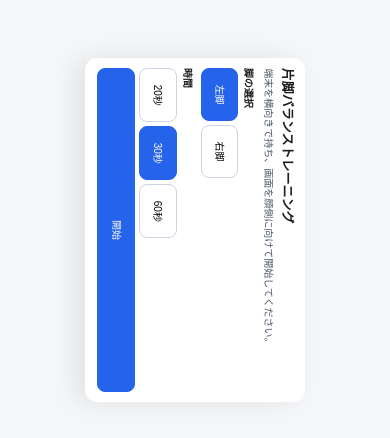
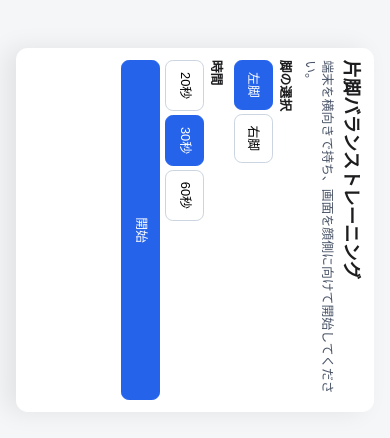
Before and after one commit to ST-katsuobushi/single-leg-balance-webapp, a React (Vite) app: page / in a window 390 px wide. Shown: the part 192-630 px from the top of the page. Built offline with nearby package versions, Linux system fonts and the light colour scheme.

Commit message:
Unify screen-based sizing and normalize pointer movement

```diff
--- a/src/App.tsx
+++ b/src/App.tsx
@@ -14,8 +14,6 @@ import type { DurationOption, Leg, Screen, SensorPoint, SessionLog, Settings } f
 
 const DURATION_OPTIONS: DurationOption[] = [20, 30, 60];
 const TARGET_RADIUS = 0.4;
-const DOT_RANGE_X_PERCENT = 45;
-const DOT_RANGE_Y_PERCENT = 34;
 
 const PORTRAIT_LOCK_MESSAGE = '画面回転ロックをONにしてください';
 
@@ -42,6 +40,8 @@ function App() {
   const totalCountRef = useRef(0);
   const previousRawRef = useRef<SensorPoint | null>(null);
   const filteredPointRef = useRef<SensorPoint>({ x: 0, y: 0 });
+  const targetAreaRef = useRef<HTMLDivElement | null>(null);
+  const [targetRadiusPx, setTargetRadiusPx] = useState(0);
 
   useEffect(() => {
     const media = window.matchMedia('(orientation: portrait)');
@@ -72,6 +72,26 @@ function App() {
   useEffect(() => {
     saveSettings(settings);
   }, [settings]);
+
+  useEffect(() => {
+    const element = targetAreaRef.current;
+    if (!element) return;
+
+    const updateRadius = () => {
+      setTargetRadiusPx(element.clientWidth / 2);
+    };
+
+    updateRadius();
+
+    const observer = new ResizeObserver(updateRadius);
+    observer.observe(element);
+    window.addEventListener('resize', updateRadius);
+
+    return () => {
+      observer.disconnect();
+      window.removeEventListener('resize', updateRadius);
+    };
+  }, [screen]);
 
   useEffect(() => {
     const handleOrientation = (event: DeviceOrientationEvent) => {
@@ -319,13 +339,14 @@ function App() {
                   <h2>練習中（{settings.leg === 'left' ? '左脚' : '右脚'}）</h2>
                   <p className="timer">残り: {remainingSec} 秒</p>
 
-                  <div className="targetArea" aria-label="balance target area">
+                  <div ref={targetAreaRef} className="targetArea" aria-label="balance target area">
                     <div className="targetCircle" />
                     <div
                       className="dot"
                       style={{
-                        left: `${50 + position.x * DOT_RANGE_X_PERCENT}%`,
-                        top: `${50 + position.y * DOT_RANGE_Y_PERCENT}%`,
+                        left: '50%',
+                        top: '50%',
+                        transform: `translate(-50%, -50%) translate(${(position.x * targetRadiusPx).toFixed(2)}px, ${(position.y * targetRadiusPx).toFixed(2)}px)`,
                       }}
                     />
                   </div>
--- a/src/sensor.ts
+++ b/src/sensor.ts
@@ -1,26 +1,29 @@
 import type { SensorPoint } from './types';
 
-export const SENSOR_SENSITIVITY_X_DEG = 21;
-export const SENSOR_SENSITIVITY_Y_DEG = 24;
-export const SMOOTHING_ALPHA_X = 0.32;
-export const SMOOTHING_ALPHA_Y = 0.26;
+export const EDGE_TILT_DEG = 45;
+export const INPUT_TILT_CLAMP_DEG = 70;
+export const SENSOR_SENSITIVITY_X_DEG = 18;
+export const SENSOR_SENSITIVITY_Y_FORWARD_DEG = 24;
+export const SENSOR_SENSITIVITY_Y_BACKWARD_DEG = 34;
+export const SMOOTHING_ALPHA_X = 0.36;
+export const SMOOTHING_ALPHA_Y = 0.28;
 export const RAW_JUMP_REJECT_DEG = 30;
-export const MAX_TILT_DEG = 65;
-export const AXIS_STEP_LIMIT_X = 0.22;
-export const AXIS_STEP_LIMIT_Y = 0.16;
-export const AXIS_STEP_LIMIT_Y_FORWARD = 0.1;
+export const AXIS_STEP_LIMIT_X = 0.24;
+export const AXIS_STEP_LIMIT_Y = 0.14;
+export const AXIS_STEP_LIMIT_Y_FORWARD = 0.09;
+export const AXIS_STEP_LIMIT_Y_BACKWARD = 0.07;
 
 export const AXIS_MAPPING = {
-  x: 'beta',
-  y: 'gamma',
+  x: 'gamma',
+  y: 'beta',
 } as const;
 
 export const AXIS_SIGNS = {
-  x: -1,
+  x: 1,
   y: -1,
 } as const;
 
-export const MAX_RADIUS = 0.96;
+export const MAX_RADIUS = 1;
 
 export function mapOrientation(event: DeviceOrientationEvent): SensorPoint {
   const beta = normalizeAngle(event.beta ?? 0);
@@ -40,13 +43,21 @@ export function pointFromOrientation(
 ): SensorPoint {
   const mapped = mapOrientation(event);
 
-  const dxDeg = clamp(angularDelta(mapped.x, calibration.x), -MAX_TILT_DEG, MAX_TILT_DEG);
-  const dyDeg = clamp(angularDelta(mapped.y, calibration.y), -MAX_TILT_DEG, MAX_TILT_DEG);
+  const dxDeg = clamp(angularDelta(mapped.x, calibration.x), -INPUT_TILT_CLAMP_DEG, INPUT_TILT_CLAMP_DEG);
+  const dyDeg = clamp(angularDelta(mapped.y, calibration.y), -INPUT_TILT_CLAMP_DEG, INPUT_TILT_CLAMP_DEG);
 
-  const dx = (dxDeg / SENSOR_SENSITIVITY_X_DEG) * AXIS_SIGNS.x;
-  const dy = (dyDeg / SENSOR_SENSITIVITY_Y_DEG) * AXIS_SIGNS.y;
+  const xDegSigned = dxDeg * AXIS_SIGNS.x;
+  const yDegSigned = dyDeg * AXIS_SIGNS.y;
 
-  return limitToCircle({ x: dx, y: dy }, MAX_RADIUS);
+  const normalized = {
+    x: normalizeToDisplayRange(xDegSigned, EDGE_TILT_DEG / SENSOR_SENSITIVITY_X_DEG),
+    y: normalizeToDisplayRange(
+      yDegSigned,
+      EDGE_TILT_DEG / (yDegSigned < 0 ? SENSOR_SENSITIVITY_Y_BACKWARD_DEG : SENSOR_SENSITIVITY_Y_FORWARD_DEG),
+    ),
+  };
+
+  return limitToCircle(normalized, MAX_RADIUS);
 }
 
 export function shouldRejectRawJump(currentRaw: SensorPoint, previousRaw: SensorPoint, maxDeltaDeg: number) {
@@ -63,10 +74,10 @@ export function smoothPoint(next: SensorPoint, prev: SensorPoint, alphaX: number
   const wx = clamp(alphaX, 0, 1);
   const wy = clamp(alphaY, 0, 1);
 
-  const stepLimitY = next.y < prev.y ? AXIS_STEP_LIMIT_Y_FORWARD : AXIS_STEP_LIMIT_Y;
+  const stepLimitY = next.y < prev.y ? AXIS_STEP_LIMIT_Y_FORWARD : AXIS_STEP_LIMIT_Y_BACKWARD;
   const limitedNext = {
     x: prev.x + capDelta(next.x - prev.x, AXIS_STEP_LIMIT_X),
-    y: prev.y + capDelta(next.y - prev.y, stepLimitY),
+    y: prev.y + capDelta(next.y - prev.y, Math.min(AXIS_STEP_LIMIT_Y, stepLimitY)),
   };
 
   return limitToCircle(
@@ -76,6 +87,10 @@ export function smoothPoint(next: SensorPoint, prev: SensorPoint, alphaX: number
     },
     MAX_RADIUS,
   );
+}
+
+function normalizeToDisplayRange(valueDeg: number, gain = 1): number {
+  return clamp((valueDeg / EDGE_TILT_DEG) * gain, -1, 1);
 }
 
 function capDelta(delta: number, maxStep: number): number {
--- a/src/styles.css
+++ b/src/styles.css
@@ -24,20 +24,22 @@ body,
 }
 
 .rotatedShell {
-  --shell-padding: clamp(8px, 1.8dvh, 14px);
+  --screen-short: min(100dvw, 100dvh);
+  --screen-long: max(100dvw, 100dvh);
+  --shell-padding: calc(var(--screen-short) * 0.025);
   --usable-width: calc(100dvh - (var(--shell-padding) * 2));
   --usable-height: calc(100dvw - (var(--shell-padding) * 2));
-  --frame-width: min(440px, calc(var(--usable-height) * 0.95));
-  --frame-height: min(calc(var(--frame-width) * 0.64), calc(var(--usable-width) * 0.9));
+  --frame-width: min(calc(var(--screen-long) * 0.9), calc(var(--usable-height) * 0.98));
+  --frame-height: min(calc(var(--screen-short) * 0.92), calc(var(--usable-width) * 0.96));
   --frame-base: min(var(--frame-width), var(--frame-height));
-  --title-size: clamp(13px, calc(var(--frame-base) * 0.058), 25px);
-  --text-size: clamp(10px, calc(var(--frame-base) * 0.043), 17px);
-  --button-vpad: clamp(4px, calc(var(--frame-height) * 0.026), 10px);
-  --button-hpad: clamp(8px, calc(var(--frame-width) * 0.045), 18px);
-  --target-size: clamp(120px, calc(var(--frame-height) * 0.62), 250px);
-  --dot-size: clamp(9px, calc(var(--frame-base) * 0.042), 16px);
-  --card-padding: clamp(9px, calc(var(--frame-base) * 0.046), 18px);
-  --card-gap: clamp(4px, calc(var(--frame-base) * 0.02), 11px);
+  --title-size: max(14px, calc(var(--screen-short) * 0.047));
+  --text-size: max(11px, calc(var(--screen-short) * 0.033));
+  --button-vpad: calc(var(--screen-short) * 0.014);
+  --button-hpad: calc(var(--screen-short) * 0.028);
+  --target-size: min(calc(var(--screen-short) * 0.7), calc(var(--frame-height) * 0.58));
+  --dot-size: max(9px, calc(var(--screen-short) * 0.038));
+  --card-padding: calc(var(--screen-short) * 0.03);
+  --card-gap: calc(var(--screen-short) * 0.012);
   width: 100%;
   height: 100%;
   overflow: hidden;
@@ -65,7 +67,7 @@ body,
   height: var(--frame-height);
   overflow: hidden;
   background: #fff;
-  border-radius: 12px;
+  border-radius: calc(var(--screen-short) * 0.03);
   padding: var(--card-padding);
   box-shadow: 0 10px 24px rgba(0, 0, 0, 0.08);
   display: flex;
@@ -94,14 +96,14 @@ label {
 }
 
 .label {
-  margin-top: clamp(2px, calc(var(--frame-base) * 0.01), 8px);
+  margin-top: calc(var(--screen-short) * 0.01);
   display: block;
   font-weight: 600;
 }
 
 .row {
   display: flex;
-  gap: clamp(4px, calc(var(--frame-base) * 0.01), 8px);
+  gap: calc(var(--screen-short) * 0.01);
   flex-wrap: wrap;
   margin: 0;
 }
@@ -109,15 +111,15 @@ label {
 .column {
   display: flex;
   flex-direction: column;
-  gap: clamp(4px, calc(var(--frame-base) * 0.01), 8px);
+  gap: calc(var(--screen-short) * 0.01);
 }
 
 button {
   border: 1px solid #cbd5e1;
-  border-radius: 8px;
+  border-radius: calc(var(--screen-short) * 0.02);
   padding: var(--button-vpad) var(--button-hpad);
   background: #fff;
-  min-height: clamp(34px, calc(var(--frame-height) * 0.17), 52px);
+  min-height: calc(var(--screen-short) * 0.1);
 }
 
 button.active,
@@ -146,13 +148,13 @@ button:disabled {
 }
 
 .big {
-  font-size: clamp(34px, calc(var(--frame-height) * 0.16), 70px);
+  font-size: calc(var(--screen-short) * 0.18);
   text-align: center;
   margin: 0;
 }
 
 .timer {
-  font-size: clamp(13px, calc(var(--frame-base) * 0.036), 20px);
+  font-size: calc(var(--screen-short) * 0.04);
   font-weight: 700;
   margin: 0;
 }
@@ -160,29 +162,26 @@ button:disabled {
 .targetArea {
   margin: 0 auto;
   width: var(--target-size);
-  aspect-ratio: 1;
+  height: var(--target-size);
   position: relative;
-  border-radius: 50%;
-  border: 2px dashed #94a3b8;
   display: grid;
   place-items: center;
-  overflow: hidden;
+  overflow: visible;
 }
 
 .targetCircle {
-  width: 35%;
-  aspect-ratio: 1;
+  width: 100%;
+  height: 100%;
   border-radius: 50%;
   border: 2px solid #22c55e;
 }
 
 .dot {
   width: var(--dot-size);
-  aspect-ratio: 1;
+  height: var(--dot-size);
   border-radius: 50%;
   background: #111827;
   position: absolute;
-  transform: translate(-50%, -50%);
 }
 
 .lockMessageCard {
@@ -194,5 +193,5 @@ button:disabled {
 
 ul {
   margin: 0;
-  padding-left: clamp(14px, calc(var(--frame-base) * 0.038), 24px);
+  padding-left: calc(var(--screen-short) * 0.04);
 }
```
Also changed, not shown: 1 other file (tests, documents, lock files or other folders).
